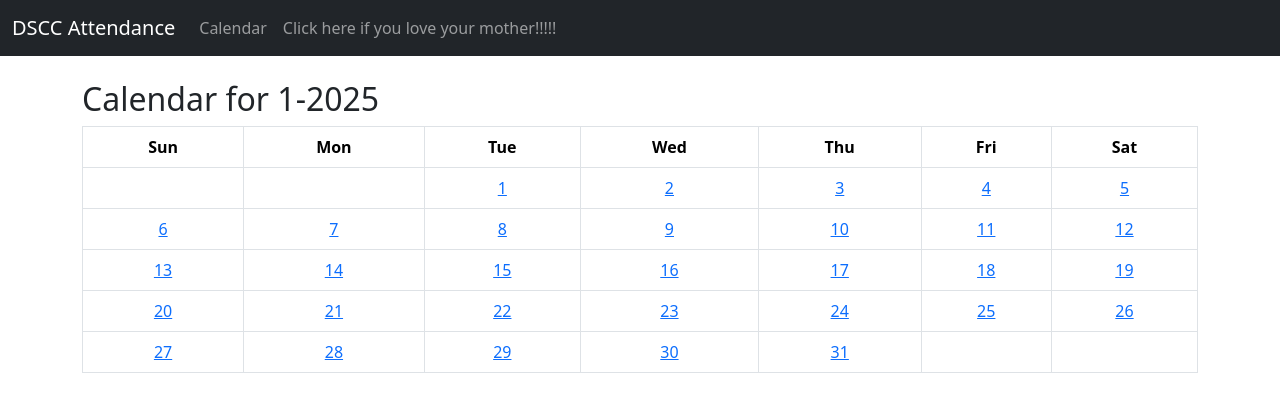
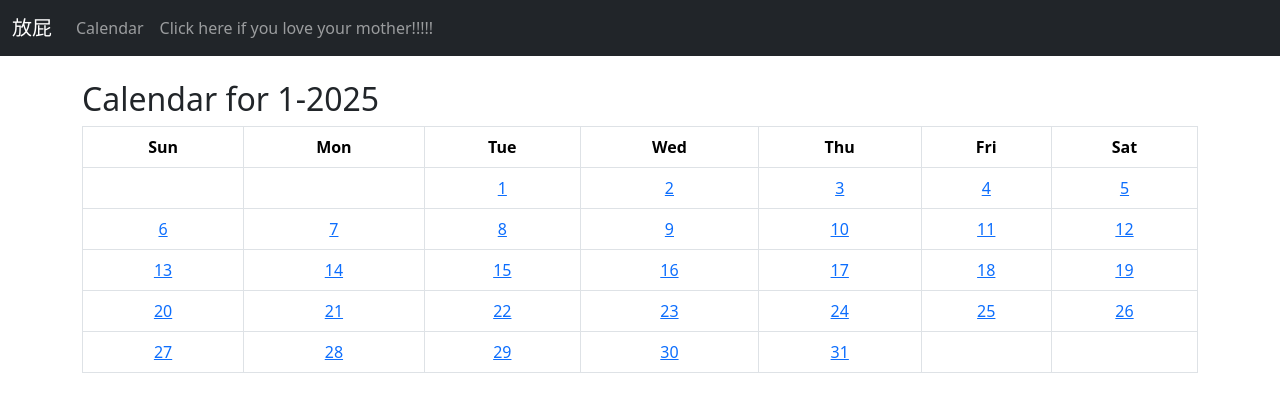
Before and after one commit to wheyy/ACCAD6, a Flask app: page /calendar in a window 1280 px wide. Shown: the top 412 px of the page. Run offline with Flask 3, Linux system fonts and the light colour scheme.

Commit message:
放屁 name change

```diff
--- a/templates/base.html
+++ b/templates/base.html
@@ -3,7 +3,7 @@
 <head>
     <meta charset="UTF-8">
     <meta name="viewport" content="width=device-width, initial-scale=1.0">
-    <title>Attendance</title>
+    <title>放屁</title>
 
     <!-- Bootstrap 5 CDN -->
     <link href="https://cdn.jsdelivr.net/npm/bootstrap@5.3.0-alpha1/dist/css/bootstrap.min.css" rel="stylesheet">
@@ -13,7 +13,7 @@
     <!-- Navbar -->
     <nav class="navbar navbar-expand-lg navbar-dark bg-dark">
         <div class="container-fluid">
-            <a class="navbar-brand" href="/">DSCC Attendance</a>
+            <a class="navbar-brand" href="/">放屁</a>
             <button class="navbar-toggler" type="button" data-bs-toggle="collapse" data-bs-target="#navbarNav" aria-controls="navbarNav" aria-expanded="false" aria-label="Toggle navigation">
                 <span class="navbar-toggler-icon"></span>
             </button>
```
